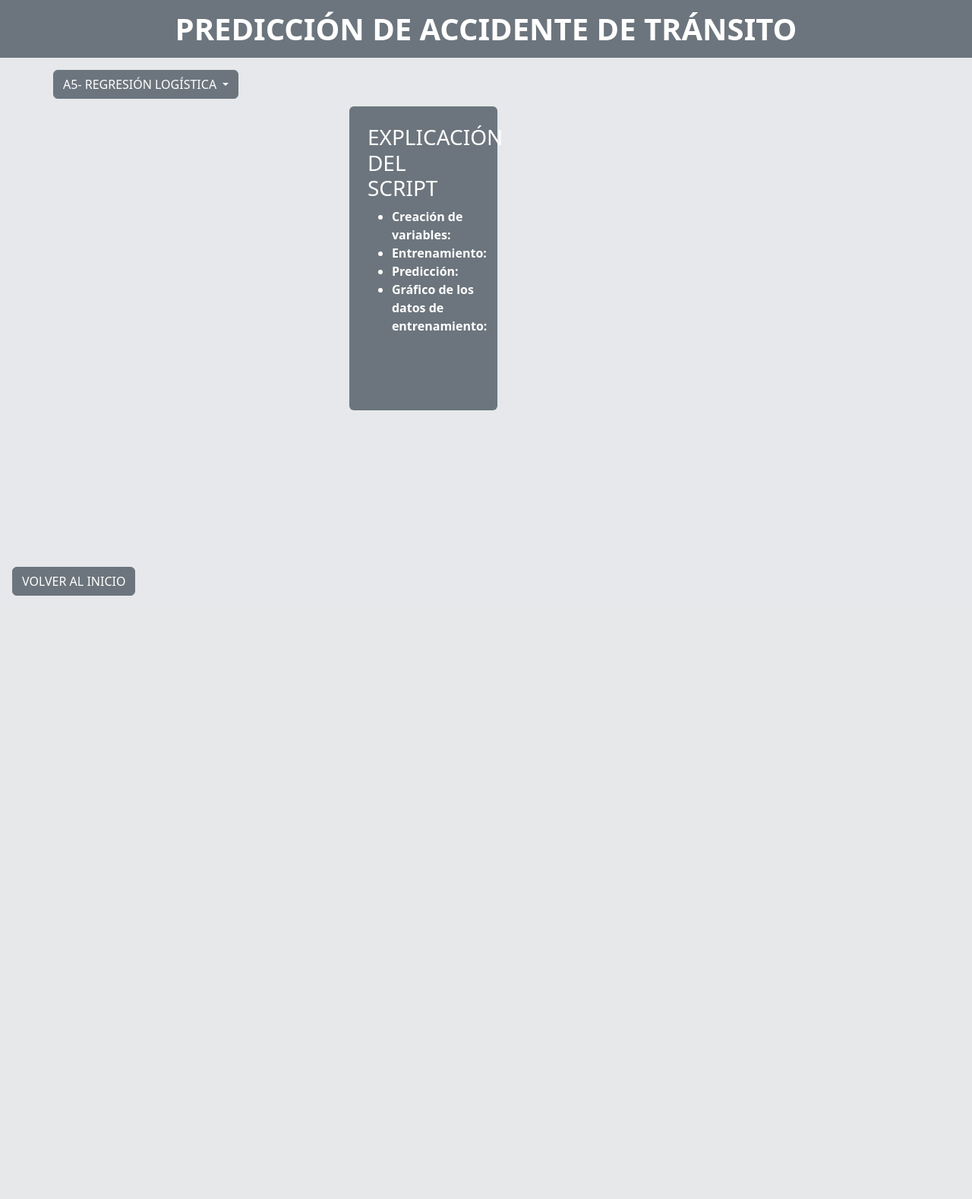
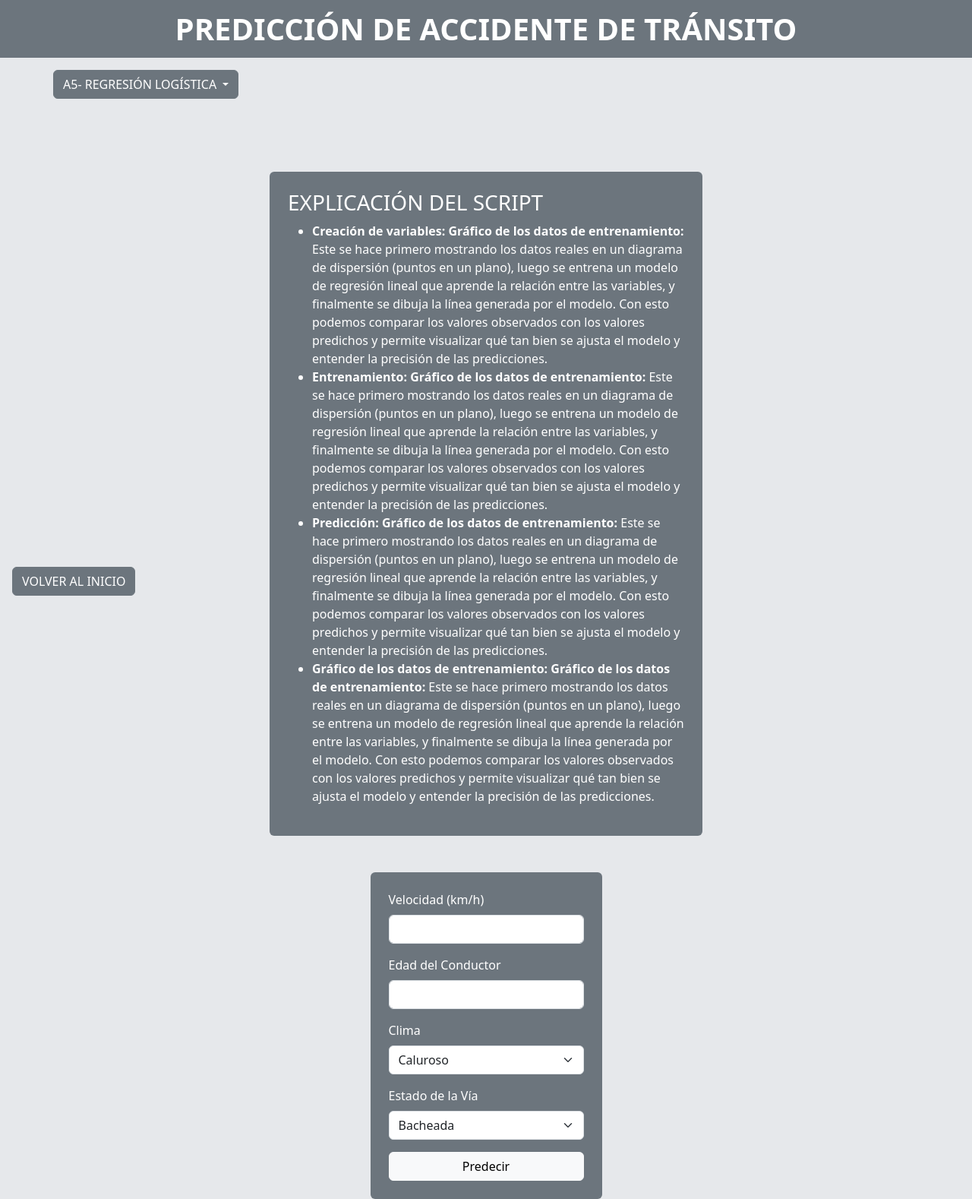
Before and after one commit to SantiagoTorresGonzalez/MachineLearning601N, a Flask app: page /EjercicioPractico2 in a window 1280 px wide. Shown: the whole page at 76% size. Before the commit the page ends 784 px from the top, so only its background shows below. Run offline with Flask 3, Linux system fonts and the light colour scheme; parts of the project's set-up code (start-up, migrations or seed data) failed here and were passed over.

Commit message:
12:20 pm, Creación de formulario en EjercicioPractico2.html, ajuste de código en regresionaccidente.py, se actualiza datos en datos.xlsx y se agregan rutas en app.py

```diff
--- a/A3_CasosUsoMLSupervisado/app.py
+++ b/A3_CasosUsoMLSupervisado/app.py
@@ -1,7 +1,9 @@
 from flask import Flask, render_template, request, send_file
+import pandas as pd
 import io
 import matplotlib.pyplot as plt
-import prediccionTrafico  # tu script.py con modelo, CalcularTiempoProm(...) y crear_fig()
+import prediccionTrafico
+from regresionAccidente import logistic_Model, scaler, columnas_modelo, predict_label
 
 app = Flask(__name__)
 
@@ -52,11 +54,10 @@ def EjercicioPractico():
 
     return render_template('EjercicioPractico.html', prediction=prediction, distancia=distancia, trafico=trafico)
 
-
-# Ruta que devuelve la imagen PNG generada por script.crear_fig()
+# Esta ruta devuelve la imagen de la matriz en .png
 @app.route('/plot.png')
 def plot_png():
-    fig = prediccionTrafico.crear_fig()  # crear_fig() debe estar en script.py
+    fig = prediccionTrafico.crear_fig()
     buf = io.BytesIO()
     fig.savefig(buf, format='png', bbox_inches='tight')
     plt.close(fig)
@@ -68,10 +69,39 @@ def ConceptosBasicos2():
     myname = "Flask"
     return render_template('ConceptosBasicos2.html', name=myname)
 
-@app.route('/EjercicioPractico2')
+@app.route("/EjercicioPractico2")
 def EjercicioPractico2():
-    myname = "Flask"
-    return render_template('/EjercicioPractico2.html', name=myname)
+    return render_template("EjercicioPractico2.html")
+
+
+@app.route("/predecir", methods=["POST"])
+def predecir():
+    # Obtener datos del formulario
+    velocidad = float(request.form["velocidad"])
+    edad = float(request.form["edad"])
+    clima = request.form["clima"]
+    estado_via = request.form["estado_via"]
+
+    # Crear DataFrame con los datos ingresados
+    input_data = pd.DataFrame({
+        "Velocidad": [velocidad],
+        "EdadConductor": [edad],
+        "Clima": [clima],
+        "EstadoVia": [estado_via]
+    })
+
+    # OneHotEncoding con las mismas columnas que el modelo
+    input_data = pd.get_dummies(input_data, columns=["Clima", "EstadoVia"])
+    input_data = input_data.reindex(columns=columnas_modelo, fill_value=0)
+
+    # Predicción
+    label, prob = predict_label(logistic_Model, scaler, input_data)
+
+    return render_template(
+        "EjercicioPractico2.html",
+        prediccion=label,
+        probabilidad=f"{prob*100:.2f}"
+    )
 
 if __name__ == '__main__':
     app.run(debug=True)
--- a/A3_CasosUsoMLSupervisado/templates/EjercicioPractico2.html
+++ b/A3_CasosUsoMLSupervisado/templates/EjercicioPractico2.html
@@ -31,21 +31,96 @@
                 <ul>
                     <li>
                         <strong>Creación de variables:</strong>
-
+                        <strong>Gráfico de los datos de entrenamiento:</strong>
+                        Este se hace primero mostrando los datos reales en un diagrama de dispersión (puntos en un plano),
+                        luego se entrena un modelo de regresión lineal que aprende la relación entre las variables,
+                        y finalmente se dibuja la línea generada por el modelo. Con esto podemos comparar los valores
+                        observados con los valores predichos y permite visualizar qué tan bien se ajusta el modelo
+                        y entender la precisión de las predicciones.
                     </li>
                     <li>
                         <strong>Entrenamiento:</strong>
-
+                        <strong>Gráfico de los datos de entrenamiento:</strong>
+                        Este se hace primero mostrando los datos reales en un diagrama de dispersión (puntos en un plano),
+                        luego se entrena un modelo de regresión lineal que aprende la relación entre las variables,
+                        y finalmente se dibuja la línea generada por el modelo. Con esto podemos comparar los valores
+                        observados con los valores predichos y permite visualizar qué tan bien se ajusta el modelo
+                        y entender la precisión de las predicciones.
                     </li>
                     <li>
                         <strong>Predicción:</strong>
-
+                        <strong>Gráfico de los datos de entrenamiento:</strong>
+                        Este se hace primero mostrando los datos reales en un diagrama de dispersión (puntos en un plano),
+                        luego se entrena un modelo de regresión lineal que aprende la relación entre las variables,
+                        y finalmente se dibuja la línea generada por el modelo. Con esto podemos comparar los valores
+                        observados con los valores predichos y permite visualizar qué tan bien se ajusta el modelo
+                        y entender la precisión de las predicciones.
                     </li>
                     <li>
                         <strong>Gráfico de los datos de entrenamiento:</strong>
-
+                        <strong>Gráfico de los datos de entrenamiento:</strong>
+                        Este se hace primero mostrando los datos reales en un diagrama de dispersión (puntos en un plano),
+                        luego se entrena un modelo de regresión lineal que aprende la relación entre las variables,
+                        y finalmente se dibuja la línea generada por el modelo. Con esto podemos comparar los valores
+                        observados con los valores predichos y permite visualizar qué tan bien se ajusta el modelo
+                        y entender la precisión de las predicciones.
                     </li>
                 </ul>
+            </div>
+        </div>
+
+    <div class="container flex-grow-1 d-flex justify-content-center align-items-center">
+        <form action="/predecir" method="post" class="bg-secondary p-4 rounded">
+            <div class="mb-3">
+                <label for="velocidad" class="form-label">Velocidad (km/h)</label>
+                <input type="number" class="form-control" id="velocidad" name="velocidad" required>
+            </div>
+
+            <div class="mb-3">
+                <label for="edad" class="form-label">Edad del Conductor</label>
+                <input type="number" class="form-control" id="edad" name="edad" required>
+            </div>
+
+            <div class="mb-3">
+                <label for="clima" class="form-label">Clima</label>
+                <select class="form-select" id="clima" name="clima" required>
+                    <option value="caluroso">Caluroso</option>
+                    <option value="frío">Frío</option>
+                    <option value="granizo">Granizo</option>
+                    <option value="lluvioso">Lluvioso</option>
+                    <option value="neblina">Neblina</option>
+                    <option value="nieve">Nieve</option>
+                    <option value="nublado">Nublado</option>
+                    <option value="soleado">Soleado</option>
+                    <option value="tormenta">Tormenta</option>
+                </select>
+            </div>
+
+            <div class="mb-3">
+                <label for="estado_via" class="form-label">Estado de la Vía</label>
+                <select class="form-select" id="estado_via" name="estado_via" required>
+                    <option value="bacheada">Bacheada</option>
+                    <option value="congelada">Congelada</option>
+                    <option value="desgastada">Desgastada</option>
+                    <option value="deteriorada">Deteriorada</option>
+                    <option value="encharcada">Encharcada</option>
+                    <option value="mojada">Mojada</option>
+                    <option value="obstruida">Obstruida</option>
+                    <option value="polvorienta">Polvorienta</option>
+                    <option value="resbaladiza">Resbaladiza</option>
+                    <option value="seca">Seca</option>
+                </select>
+            </div>
+
+            <button type="submit" class="btn btn-light w-100">Predecir</button>
+        </form>
+
+        {% if prediccion %}
+        <div class="alert alert-info text-center mt-4 fs-3">
+            <strong>Predicción:</strong> {{ prediccion }} <br>
+            <span class="fs-5">Probabilidad: {{ probabilidad }}%</span>
+        </div>
+            {% endif %}
         </div>
     </div>
 
```
Also changed, not shown: A3_CasosUsoMLSupervisado/regresionAccidente.py (+31 -29 lines), 5 other files. Lines whose indentation alone changed are shown as unchanged.
